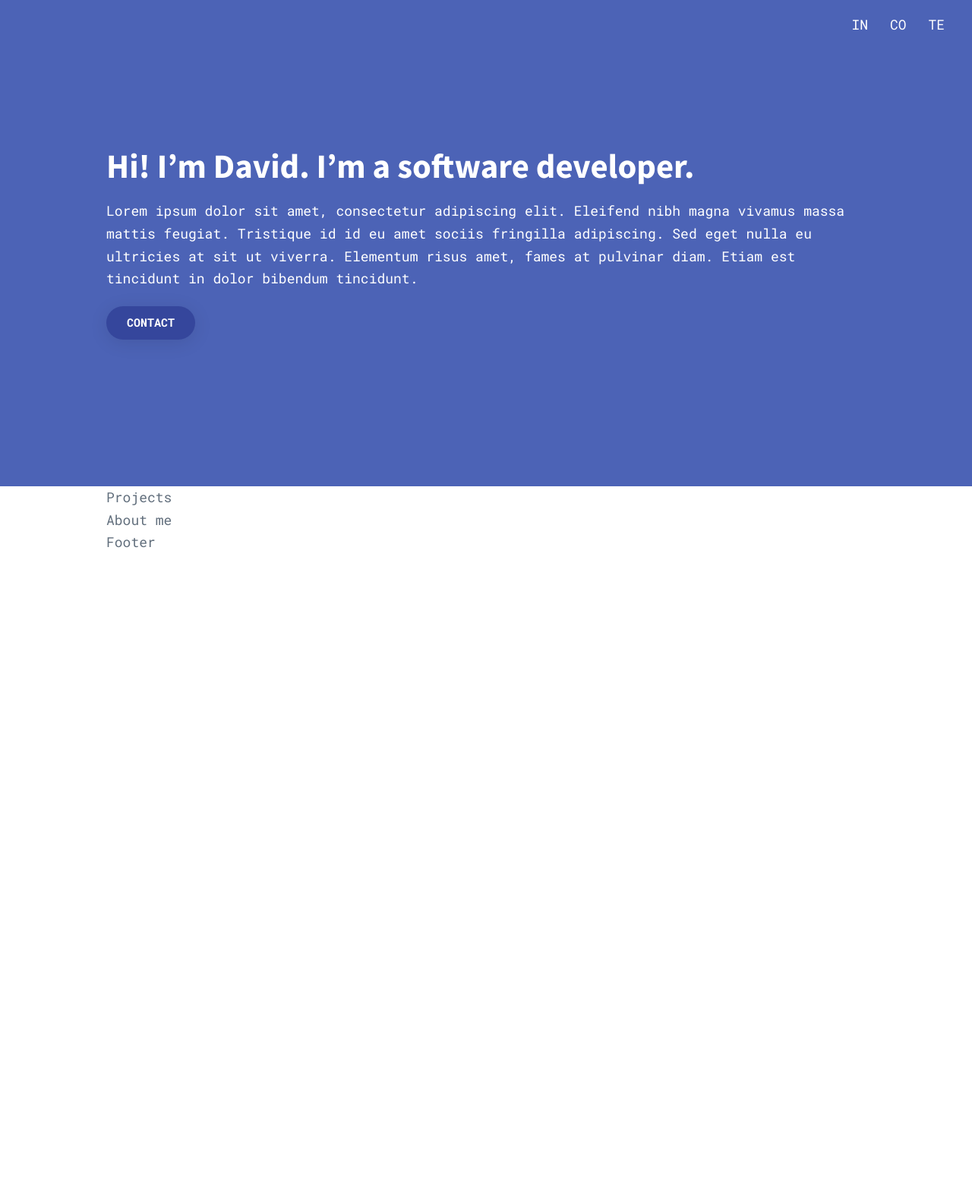
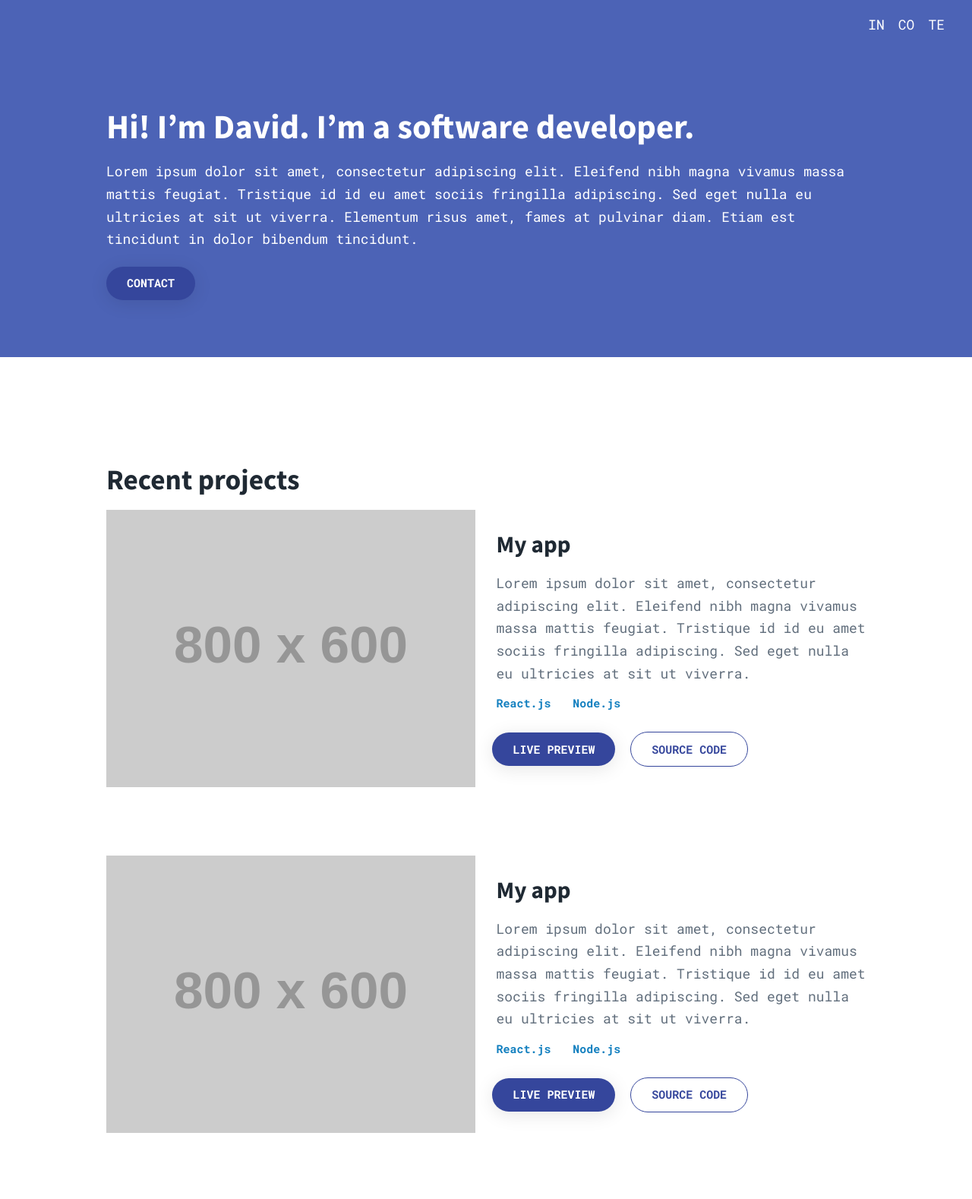
Before and after one commit to carlssondavid/carlssondavid, a website: page index.html in a window 1280 px wide. Shown: the top 1578 px of the page at 76% size. Before the commit the page ends 800 px from the top, so only its background shows below. Drawn offline with Linux system fonts and the light colour scheme; placeholder pictures from the web are drawn by us.

Commit message:
added rough outline of project section

```diff
--- a/index.html
+++ b/index.html
@@ -7,7 +7,7 @@
 
     <link rel="stylesheet" href="/src/css/style.css" />
   </head>
-  <body class="wrapper">
+  <body class="container">
     <header class="header">
       <div class="links">
         <a href="" class="link">IN</a>
@@ -15,7 +15,7 @@
         <a href="" class="link">TE</a>
       </div>
 
-      <div class="container">
+      <div class="heading">
         <h1>
           Hi! I’m David. I’m a software developer.
         </h1>
@@ -31,21 +31,102 @@
     </header>
 
     <main class="projects">
-      <div class="container">
-        Projects
+      <h2>Recent projects</h2>
+
+      <div class="project">
+        <img
+          src="http://placehold.jp/800x600.png"
+          alt=""
+          class="project__img"
+        />
+        <div class="project__content">
+          <div class="project__info">
+            <h3>My app</h3>
+            <p class="project__para">
+              Lorem ipsum dolor sit amet, consectetur adipiscing elit. Eleifend
+              nibh magna vivamus massa mattis feugiat. Tristique id id eu amet
+              sociis fringilla adipiscing. Sed eget nulla eu ultricies at sit ut
+              viverra.
+            </p>
+
+            <p class="text--small">React.js</p>
+            <p class="text--small">Node.js</p>
+
+            <div class="project__links">
+              <button><a href="" class="btn">Live preview</a></button>
+              <button>
+                <a href="" class="btn btn--hollow">Source code</a>
+              </button>
+            </div>
+          </div>
+        </div>
+      </div>
+
+      <div class="project">
+        <img
+          src="http://placehold.jp/800x600.png"
+          alt=""
+          class="project__img"
+        />
+        <div class="project__content">
+          <div class="project__info">
+            <h3>My app</h3>
+            <p class="project__para">
+              Lorem ipsum dolor sit amet, consectetur adipiscing elit. Eleifend
+              nibh magna vivamus massa mattis feugiat. Tristique id id eu amet
+              sociis fringilla adipiscing. Sed eget nulla eu ultricies at sit ut
+              viverra.
+            </p>
+
+            <p class="text--small">React.js</p>
+            <p class="text--small">Node.js</p>
+
+            <div class="project__links">
+              <button><a href="" class="btn">Live preview</a></button>
+              <button>
+                <a href="" class="btn btn--hollow">Source code</a>
+              </button>
+            </div>
+          </div>
+        </div>
+      </div>
+
+      <div class="project">
+        <img
+          src="http://placehold.jp/800x600.png"
+          alt=""
+          class="project__img"
+        />
+        <div class="project__content">
+          <div class="project__info">
+            <h3>My app</h3>
+            <p class="project__para">
+              Lorem ipsum dolor sit amet, consectetur adipiscing elit. Eleifend
+              nibh magna vivamus massa mattis feugiat. Tristique id id eu amet
+              sociis fringilla adipiscing. Sed eget nulla eu ultricies at sit ut
+              viverra.
+            </p>
+
+            <p class="text--small">React.js</p>
+            <p class="text--small">Node.js</p>
+
+            <div class="project__links">
+              <button><a href="" class="btn">Live preview</a></button>
+              <button>
+                <a href="" class="btn btn--hollow">Source code</a>
+              </button>
+            </div>
+          </div>
+        </div>
       </div>
     </main>
 
     <section class="about-me">
-      <div class="container">
-        About me
-      </div>
+      About me
     </section>
 
     <footer class="footer">
-      <div class="container">
-        Footer
-      </div>
+      Footer
     </footer>
   </body>
 </html>
--- a/src/scss/abstracts/_mixins.scss
+++ b/src/scss/abstracts/_mixins.scss
@@ -1,4 +1,7 @@
-@mixin container-base {
-  max-width: 90%;
-  margin: 0 auto;
+@mixin global-grid {
+  display: grid;
+  grid-template-columns: minmax(5.555rem, 1fr) minmax(min-content, 55.555rem) minmax(
+      5.555rem,
+      1fr
+    );
 }
--- a/src/scss/abstracts/_variables.scss
+++ b/src/scss/abstracts/_variables.scss
@@ -25,3 +25,6 @@ $font-display: "Source Sans Pro", sans-serif;
 /* BOX-SHADOWS */
 $shadow-primary: 0px 4px 24px rgba(0, 0, 0, 0.1);
 $shadow-primary--hover: 0px 4px 12px rgba(0, 0, 0, 0.1);
+
+/* SPACING */
+$margin--lg: 5rem;
--- a/src/scss/base/_reset.scss
+++ b/src/scss/base/_reset.scss
@@ -20,3 +20,9 @@ a {
   text-decoration: none;
   color: #fff;
 }
+
+img {
+  display: block;
+  max-width: 100%;
+  max-height: auto;
+}
--- a/src/scss/base/_typography.scss
+++ b/src/scss/base/_typography.scss
@@ -22,11 +22,13 @@ h4,
 h5 {
   margin: 2.75rem 0 1.05rem;
   font-family: $font-display;
+  color: $color-neutral--darker;
   font-weight: 400;
   line-height: 1.15;
 }
 
 h1 {
+  color: #fff;
   margin-top: 0;
   font-size: 2.488rem;
 }
@@ -48,6 +50,10 @@ h5 {
 }
 
 small,
-.text_small {
+.text--small {
   font-size: 0.833rem;
+  display: inline-block;
+  font-weight: 700;
+  color: $color-secondary;
+  margin-right: 1rem;
 }
--- a/src/scss/layouts/_about-me.scss
+++ b/src/scss/layouts/_about-me.scss
@@ -0,0 +1,6 @@
+.about-me {
+  grid-row: 3 / 4;
+  grid-column: 2 / 3;
+
+  margin-top: $margin--lg;
+}
--- a/src/scss/layouts/_footer.scss
+++ b/src/scss/layouts/_footer.scss
@@ -0,0 +1,8 @@
+.footer {
+  grid-row: 4 / 5;
+  grid-column: 1 / -1;
+  background-color: grey;
+
+  @include global-grid;
+  margin-top: $margin--lg;
+}
--- a/src/scss/layouts/_global.scss
+++ b/src/scss/layouts/_global.scss
@@ -1,15 +1,4 @@
 .container {
-  @include container-base;
-  width: 55.5555rem;
-
-  &--small {
-    @include container-base;
-    width: 27.7777rem;
-  }
+  grid-template-rows: 70vh;
+  @include global-grid;
 }
-
-/* GRID LAYOUT */
-.wrapper {
-  display: grid;
-  grid-template-rows: 80vh;
-}
--- a/src/scss/layouts/_header.scss
+++ b/src/scss/layouts/_header.scss
@@ -1,18 +1,31 @@
 .header {
   background-color: $color-primary;
-  color: #fff;
 
-  display: flex;
-  flex-direction: column;
-  justify-content: center;
-}
+  grid-row: 1 / 2;
+  grid-column: 1 / -1;
 
-.links {
-  position: absolute;
-  right: 2rem;
-  top: 1rem;
+  display: grid;
+  // grid-template-rows: 80vh;
+  grid-template-columns: minmax(5.555rem, 1fr) minmax(min-content, 55.555rem) minmax(
+      5.555rem,
+      1fr
+    );
+  margin-bottom: $margin--lg;
 
-  .link {
-    margin-left: 1rem;
+  .links {
+    grid-row: 1 / 2;
+    grid-column: 1 / -1;
+    justify-self: end;
+    margin: 1rem 2rem;
+
+    display: grid;
+    grid-template-columns: repeat(3, min-content);
+    gap: 1rem;
+  }
+
+  .heading {
+    color: #fff;
+    grid-row: 2 / 3;
+    grid-column: 2 / 3;
   }
 }
--- a/src/scss/layouts/_projects.scss
+++ b/src/scss/layouts/_projects.scss
@@ -0,0 +1,43 @@
+.projects {
+  grid-row: 2 / 3;
+  grid-column: 2 / 3;
+  row-gap: 5rem;
+
+  .project {
+    display: grid;
+    grid-template-columns: repeat(auto-fit, minmax(25rem, 1fr));
+
+    column-gap: 1.5rem;
+    row-gap: 1rem;
+    align-items: center;
+
+    margin-bottom: $margin--lg;
+
+    &__img {
+      object-fit: cover;
+      background-position: center;
+    }
+
+    &__content {
+      .text--small {
+        margin-bottom: 25px;
+      }
+    }
+
+    &__info h3 {
+      margin-top: 0;
+    }
+
+    &__para {
+      margin-bottom: 0.5rem;
+    }
+
+    &__links {
+      margin-left: -5px;
+    }
+
+    .btn {
+      margin-right: 0.5rem;
+    }
+  }
+}
```
Also changed, not shown: src/css/style.css.
